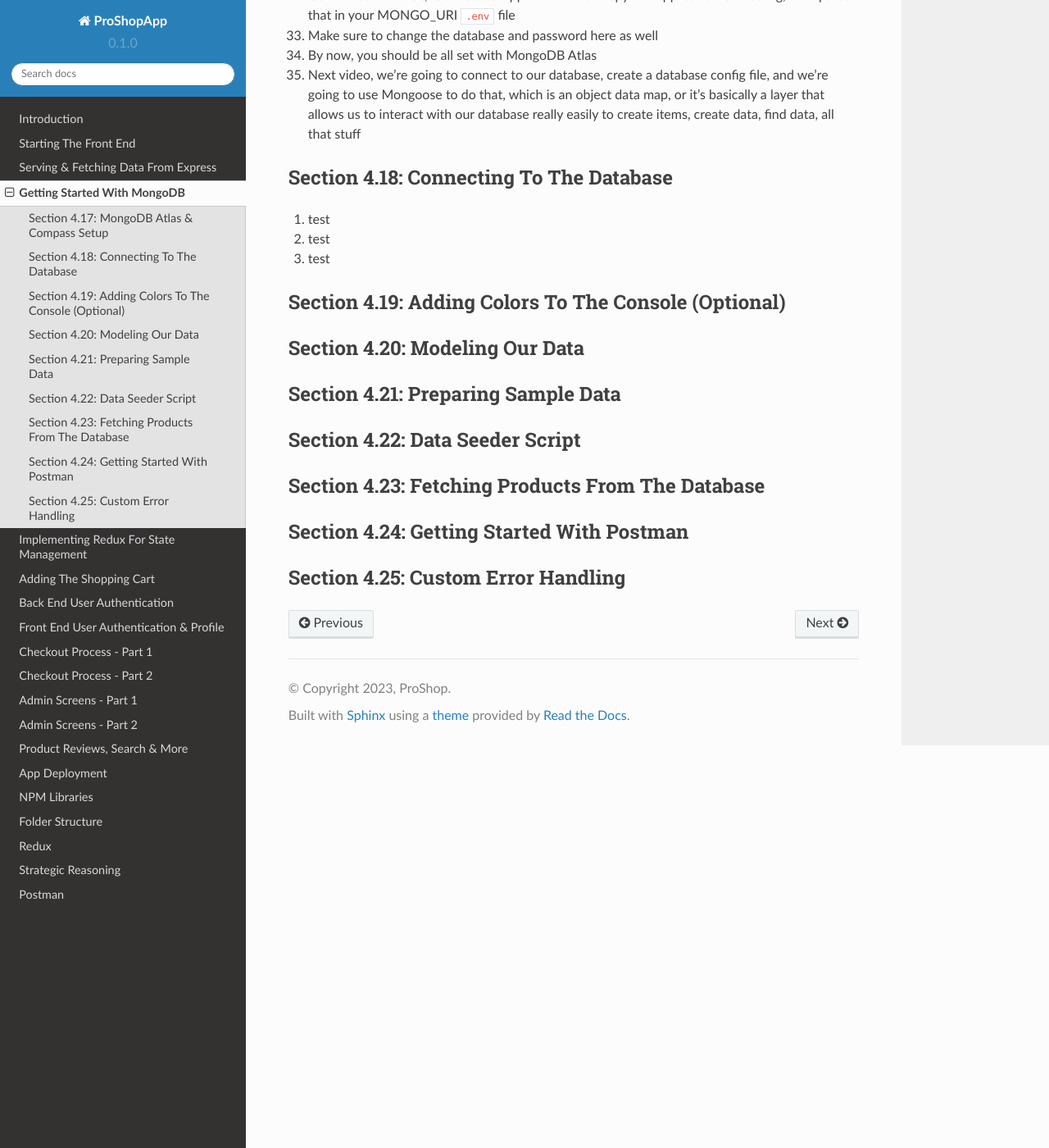
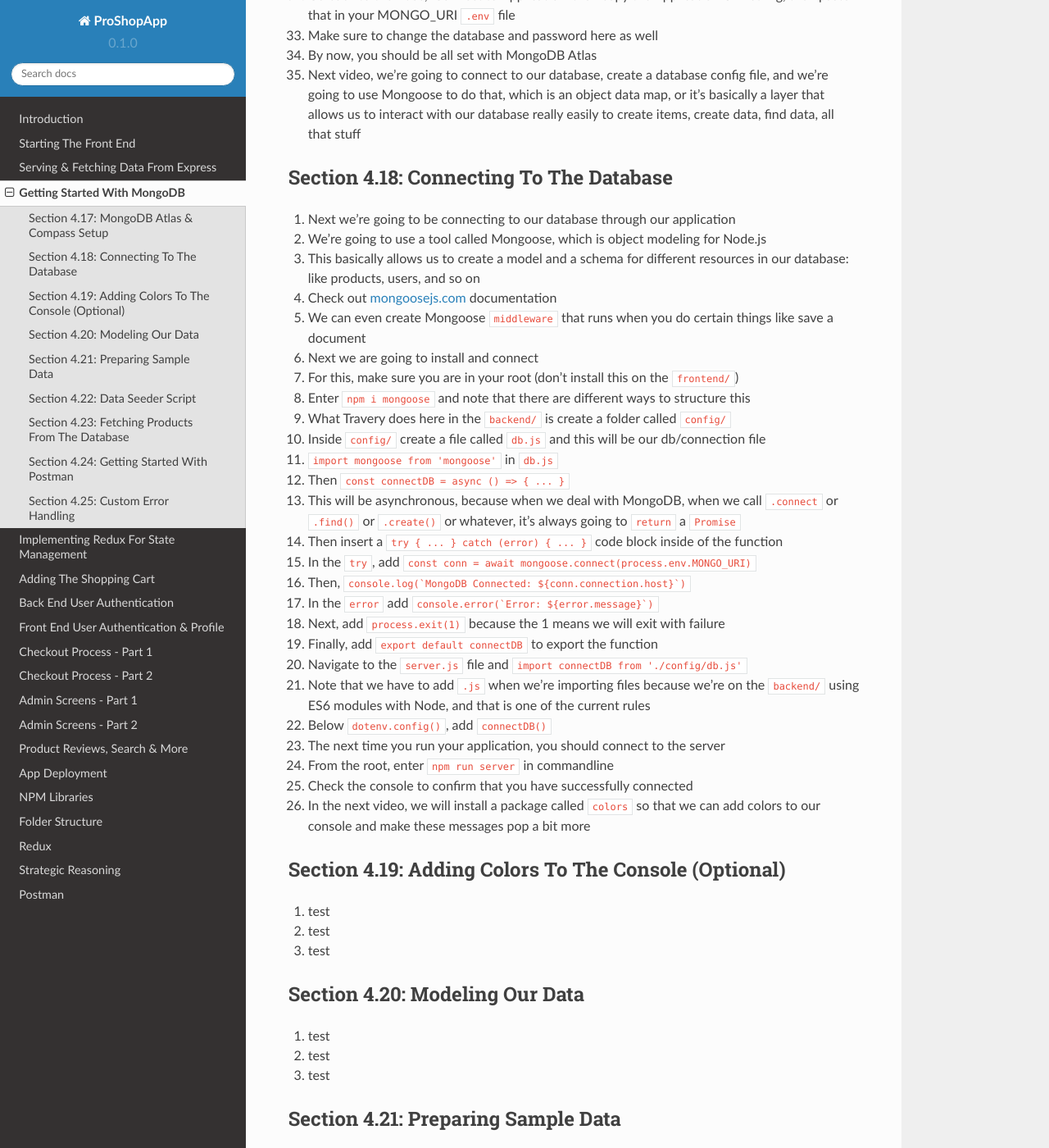
Before and after one commit to Pythonidaer/proshopapp, a Sphinx documentation site: the page built from docs/source/getting-started-with-mongodb.rst, in a window 1280 px wide and 1400 px high, scrolled down 1077 px. Shown: the whole window at 82% size. Built offline with Sphinx 7.4.7 and the Read the Docs theme 2.0.0, drawn with Linux system fonts in a browser that asks for light colours; some of the changed text lies outside the part shown.

Commit message:
4.18, next video will be on the colors library

```diff
--- a/docs/source/getting-started-with-mongodb.rst
+++ b/docs/source/getting-started-with-mongodb.rst
@@ -45,27 +45,78 @@ Section 4.17: MongoDB Atlas & Compass Setup
 Section 4.18: Connecting To The Database
 ----------------
 
+1. Next we're going to be connecting to our database through our application
+2. We're going to use a tool called Mongoose, which is object modeling for Node.js
+3. This basically allows us to create a model and a schema for different resources in our database: like products, users, and so on
+4. Check out  `mongoosejs.com <https://mongoosejs.com/>`_ documentation
+5. We can even create Mongoose ``middleware`` that runs when you do certain things like save a document
+6. Next we are going to install and connect
+7. For this, make sure you are in your root (don't install this on the ``frontend/``)
+8. Enter ``npm i mongoose`` and note that there are different ways to structure this
+9. What Travery does here in the ``backend/`` is create a folder called ``config/``
+10. Inside ``config/`` create a file called ``db.js`` and this will be our db/connection file
+11. ``import mongoose from 'mongoose'`` in ``db.js``
+12. Then ``const connectDB = async () => { ... }``
+13. This will be asynchronous, because when we deal with MongoDB, when we call ``.connect`` or ``.find()`` or ``.create()`` or whatever, it's always going to ``return`` a ``Promise``
+14. Then insert a ``try { ... } catch (error) { ... }`` code block inside of the function
+15. In the ``try``, add ``const conn = await mongoose.connect(process.env.MONGO_URI)``
+16. Then, ``console.log(`MongoDB Connected: ${conn.connection.host}`)``
+17. In the ``error`` add ``console.error(`Error: ${error.message}`)``
+18. Next, add ``process.exit(1)`` because the 1 means we will exit with failure
+19. Finally, add ``export default connectDB`` to export the function
+20. Navigate to the ``server.js`` file and ``import connectDB from './config/db.js'``
+21. Note that we have to add ``.js`` when we're importing files because we're on the ``backend/`` using ES6 modules with Node, and that is one of the current rules
+22. Below ``dotenv.config()``, add ``connectDB()``
+23. The next time you run your application, you should connect to the server
+24. From the root, enter ``npm run server`` in commandline
+25. Check the console to confirm that you have successfully connected
+26. In the next video, we will install a package called ``colors`` so that we can add colors to our console and make these messages pop a bit more
+
+Section 4.19: Adding Colors To The Console (Optional)
+------------
+
 1. test
 2. test
 3. test
 
-Section 4.19: Adding Colors To The Console (Optional)
-------------
-
 Section 4.20: Modeling Our Data
 ----------------
+
+1. test
+2. test
+3. test
 
 Section 4.21: Preparing Sample Data
 ------------
 
+1. test
+2. test
+3. test
+
 Section 4.22: Data Seeder Script
 ----------------
+
+1. test
+2. test
+3. test
 
 Section 4.23: Fetching Products From The Database
 ----------------
 
+1. test
+2. test
+3. test
+
 Section 4.24: Getting Started With Postman
 ------------
 
+1. test
+2. test
+3. test
+
 Section 4.25: Custom Error Handling
 ----------------
+
+1. test
+2. test
+3. test
```
